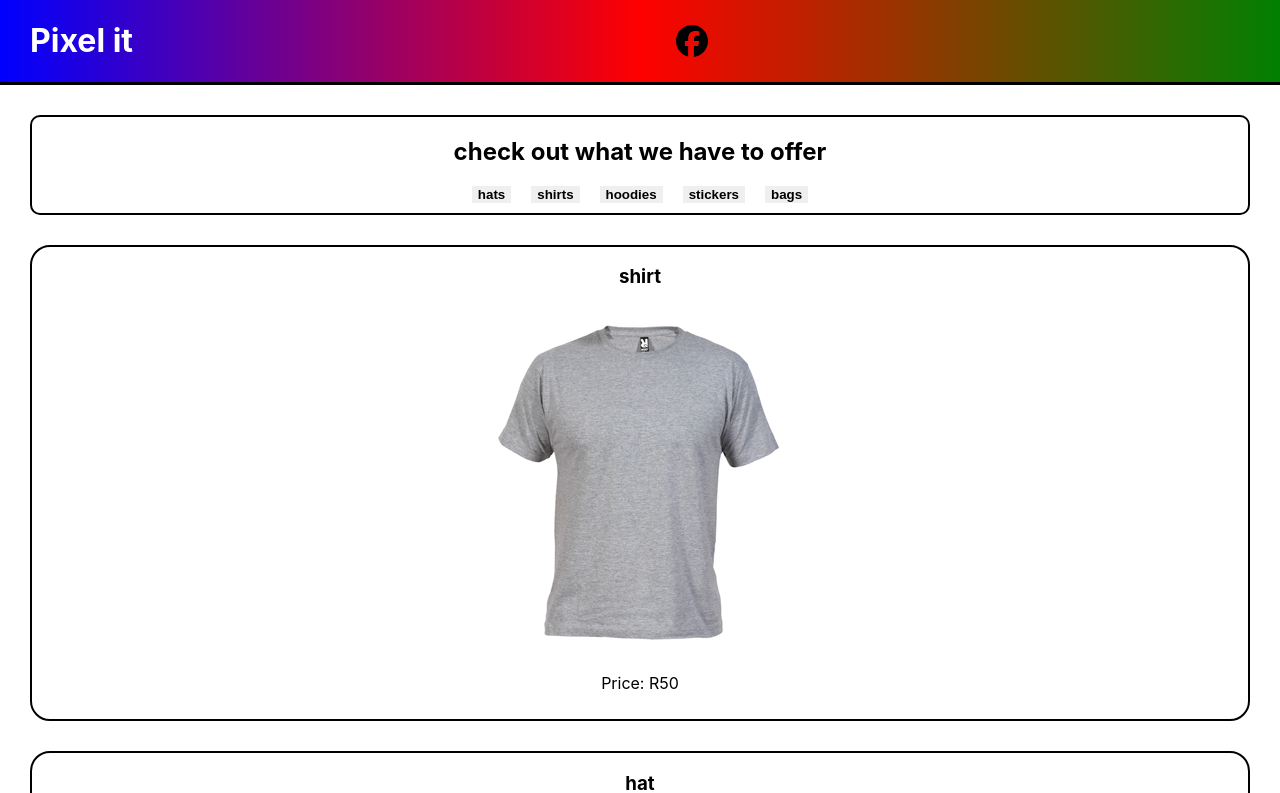
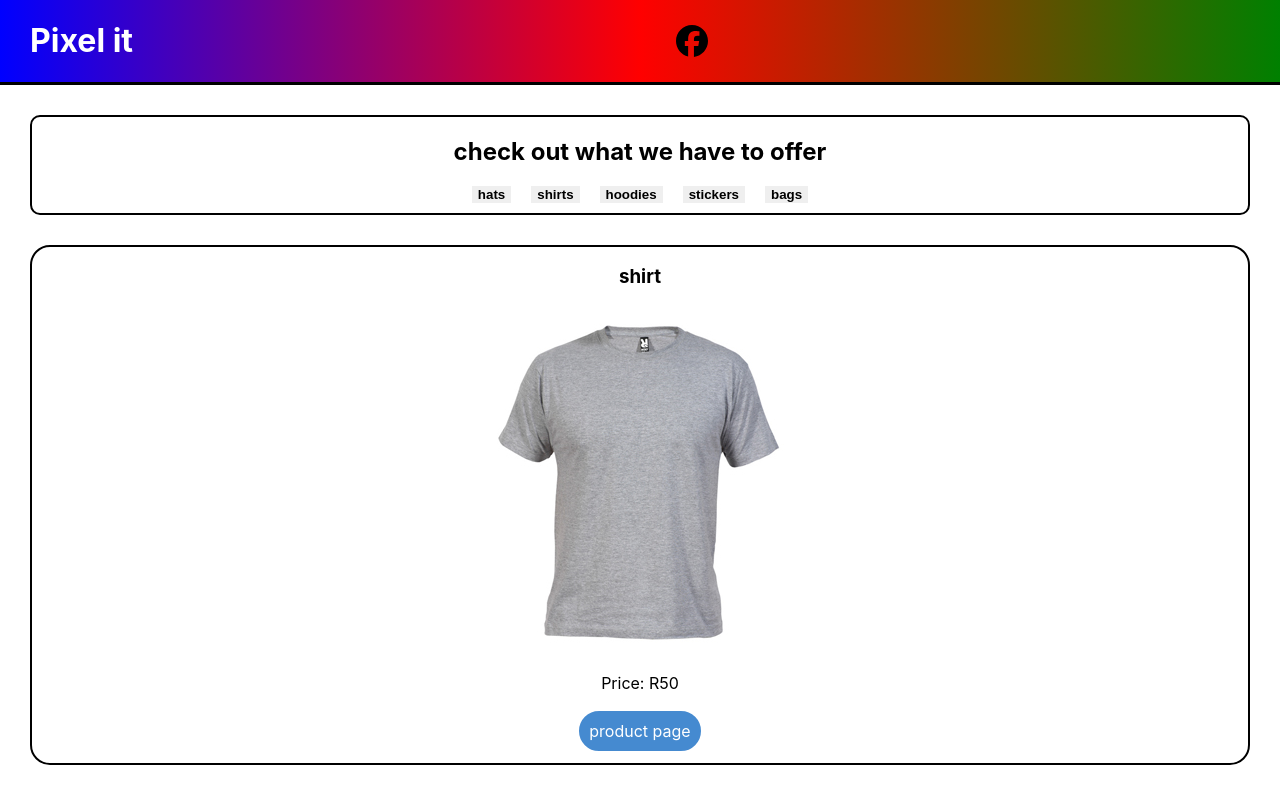
Before and after one commit to KianMouton/pixel-it, a React (Create React App) app: page / in a window 1280 px wide. Shown: the top 793 px of the page. Built offline with nearby package versions, Linux system fonts and the light colour scheme.

Commit message:
have a first version of product routing

```diff
--- a/src/App.css
+++ b/src/App.css
@@ -87,3 +87,13 @@
 .selected-type {
   text-align: center;
 }
+
+.product-link {
+  text-decoration: none;
+  color: black;
+  border: 2px solid rgb(255, 255, 255);
+  border-radius: 25px;
+  background-color: rgb(69, 138, 208);
+  color: white;
+  padding: 10px;
+}
--- /dev/null
+++ b/src/components/productPage.js
@@ -0,0 +1,11 @@
+
+const ProductPage = () => {
+    return (
+        <div>
+            <h1>Product Page</h1>
+            <p>Welcome to our product page!</p>
+        </div>
+    )
+};
+
+export default ProductPage;
--- a/src/components/products.js
+++ b/src/components/products.js
@@ -1,4 +1,5 @@
 import Grey_Tshirt from '../images/Grey_Tshirt.jpg';
+import { Link } from 'react-router-dom';
 
 const products = [
     {
@@ -44,7 +45,6 @@ function Products({ showHat, showShirt, showHoodies, showStickers, showBag }) {
     const handleProduct = () => {
         // Add logic to handle product selection
         console.log("clicked");
-
     }
 
     if (showHat) {
@@ -132,6 +132,7 @@ function Products({ showHat, showShirt, showHoodies, showStickers, showBag }) {
                                 <h3>{product.name}</h3>
                                 <img src={product.image} alt="shirt"></img>
                                 <p>Price: R{product.price}</p>
+                                <Link className="product-link" to='/productPage'>product page</Link>
                             </div>
                         )
                     })}
```
Also changed, not shown: src/App.js (+7 -2 lines).
